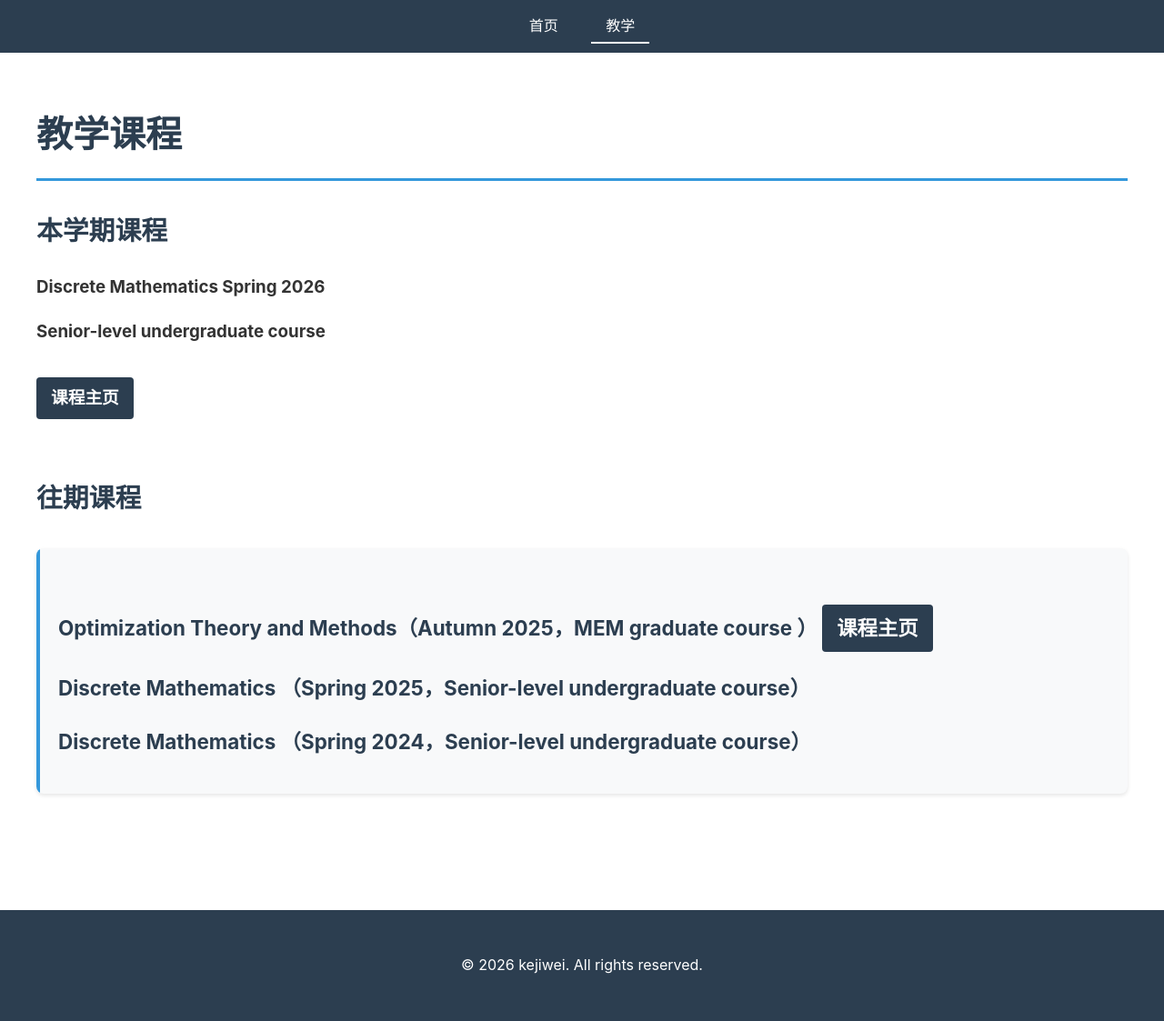
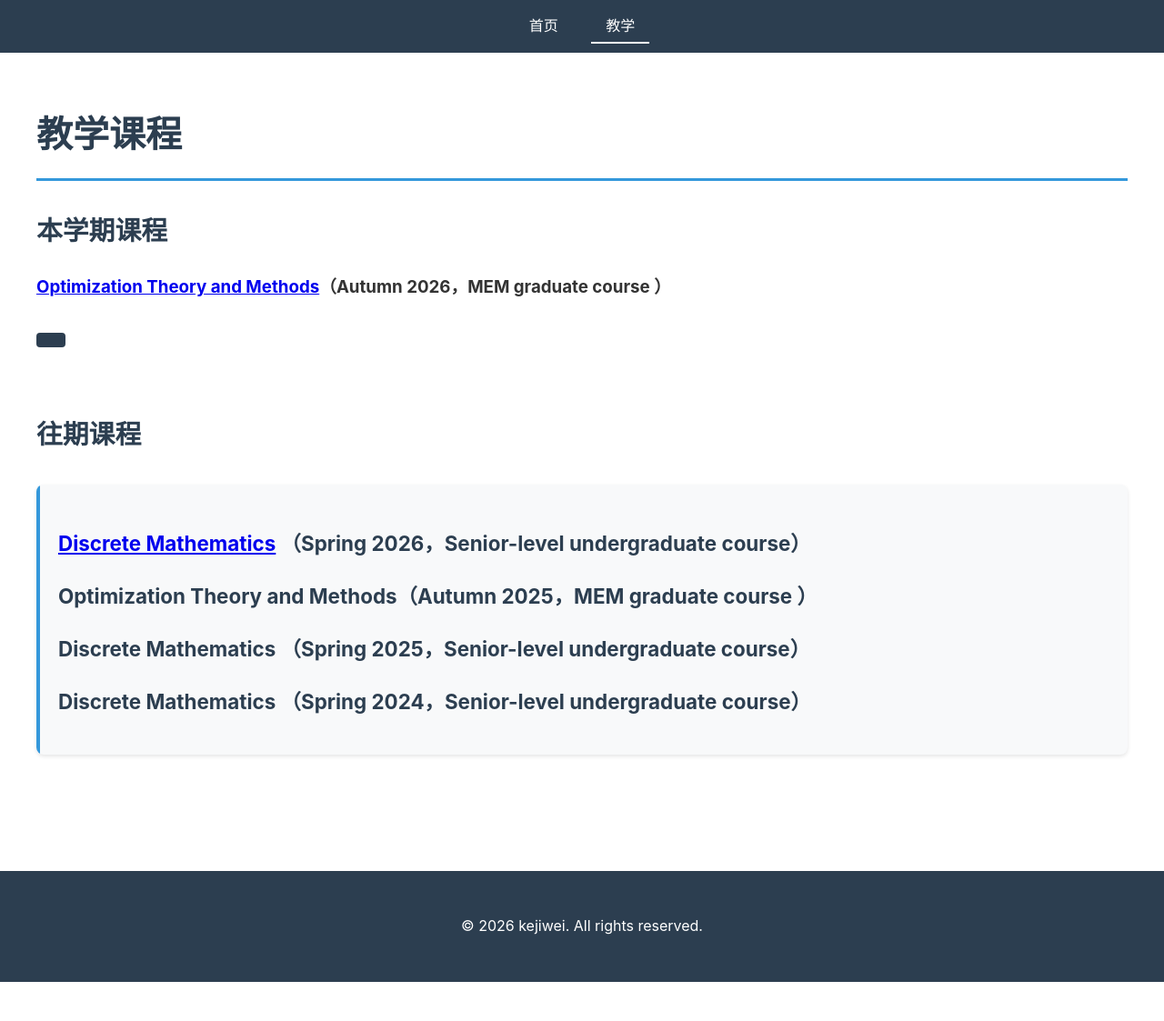
Before and after one commit to kejiwei/kejiwei.github.io, a Jekyll site: the page teaching/index.html, which Jekyll copies as it is, in a window 1280 px wide. Shown: the whole page at 91% size. Built offline with Jekyll 4.4.1, drawn with Linux system fonts in a browser that asks for light colours; after the commit the page ends 1080 px from its top, so only the background shows below that.

Commit message:
20260902-3

```diff
--- a/teaching/index.html
+++ b/teaching/index.html
@@ -17,23 +17,23 @@
         <h1>教学课程</h1>
         <section class="current-courses">
             <h2>本学期课程</h2>
-          <h3><p>Discrete Mathematics Spring 2026&nbsp;</p></h3>
-          <h3><p>Senior-level undergraduate course&nbsp;</p></h3>
-			<h3><a href="/teaching/courses/dismath/" class="course-link">课程主页</a></h3>
+<h3><p><a href="courses/OTM/index.html">Optimization Theory and Methods</a>（Autumn 2026，MEM graduate course ） </p>
+</h3>
+      <h3><a href="/teaching/courses/dismath/" class="course-link"></a></h3>
 
 <div class="course-list">
         </section>
         <section class="past-courses">
             <h2>往期课程</h2>
-            <div class="course-list">
-               <div class="course-item">
-				    <h3>Optimization Theory and Methods（Autumn 2025，MEM graduate course ）
-				     <a href="/teaching/courses/OTM/" class="course-link">课程主页</a></h3>
-                    <h3>Discrete Mathematics （Spring 2025，Senior-level undergraduate course）</h3>
+          <div class="course-list">
+     <div class="course-item">
+		  <h3><a href="courses/dismath/index.html">Discrete Mathematics</a> （Spring 2026，Senior-level undergraduate course）</h3>
+	      <h3>Optimization Theory and Methods（Autumn 2025，MEM graduate course ）</h3>
+          <h3>Discrete Mathematics （Spring 2025，Senior-level undergraduate course）</h3>
 <h3>Discrete Mathematics （Spring 2024，Senior-level undergraduate course） </h3>
-                </div>
+      </div>
 
-            </div>
+    </div>
 
         </section>
     </main>
```
